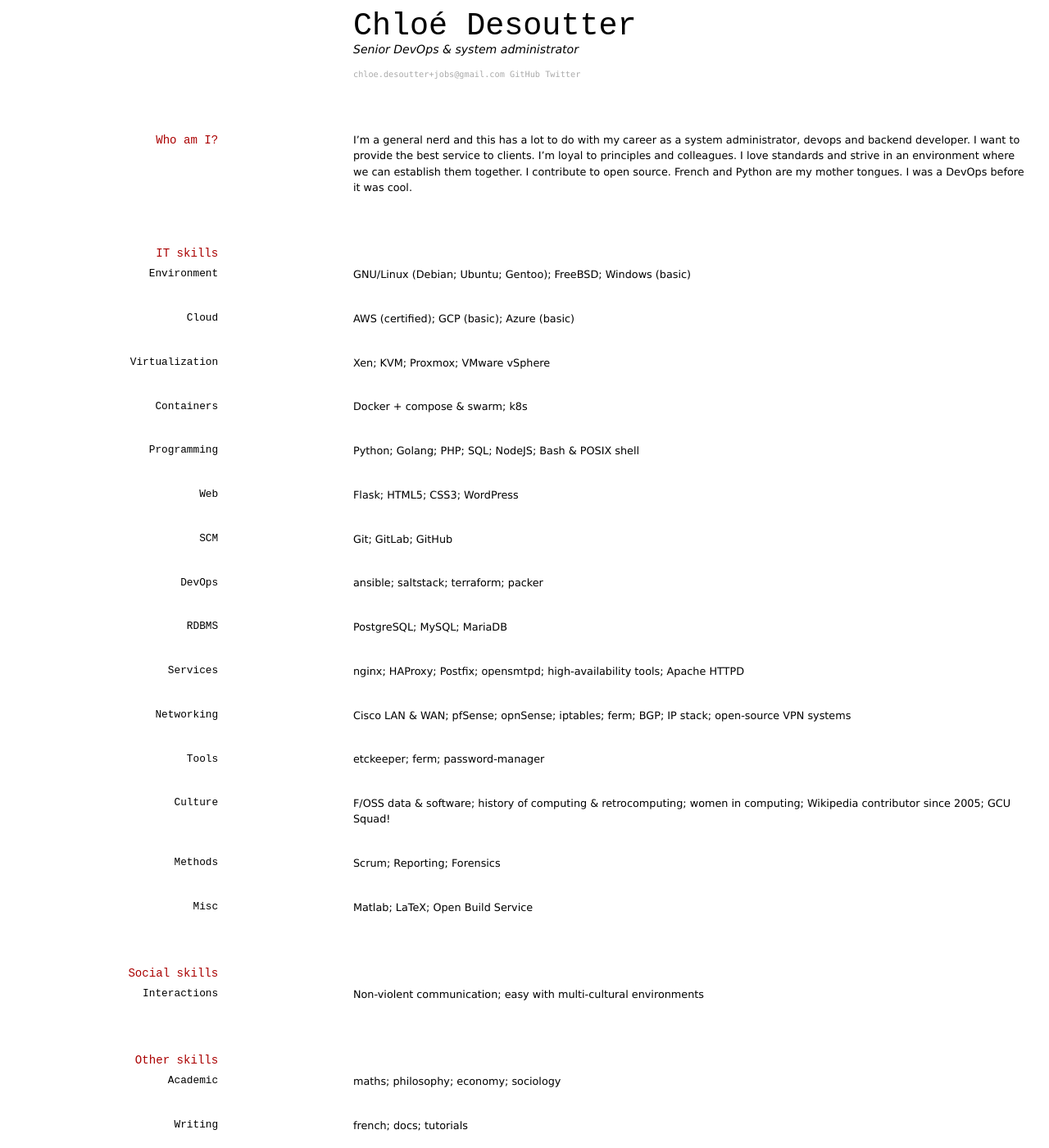
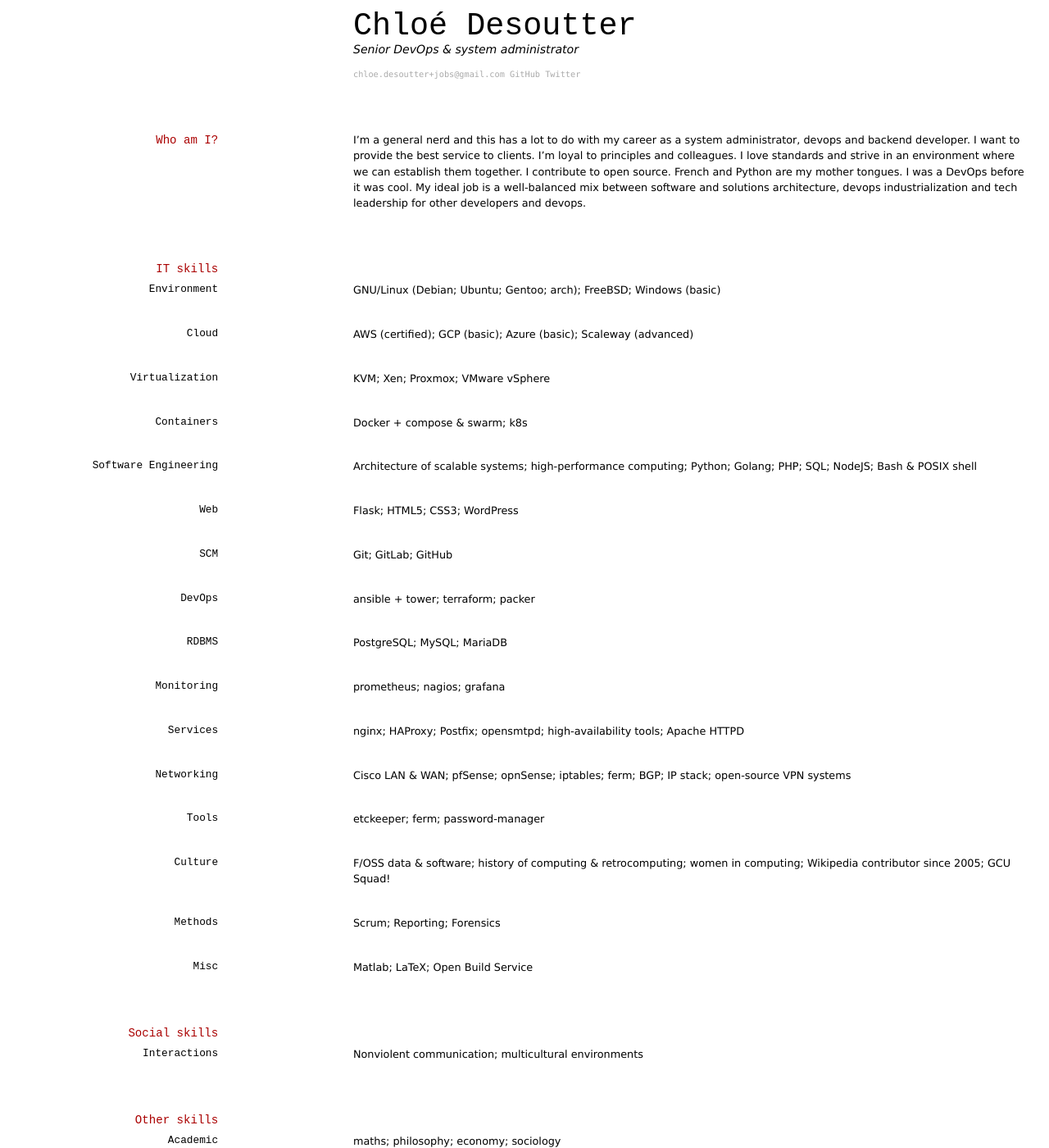
Before and after one commit to ChloeTigre/matcha-cv.github.io, a Jekyll site: the page built from public/index.md, in a window 1280 px wide and 1400 px high. Shown: the whole window at 82% size. Built offline with Jekyll 4.4.1, drawn with Linux system fonts in a browser that asks for light colours; some of the changed text lies outside the part shown.

Commit message:
publishing pages

```diff
--- a/public/index.md
+++ b/public/index.md
@@ -15,7 +15,7 @@ Senior DevOps & system administrator
 
 ## Who am I?
 
-I'm a general nerd and this has a lot to do with my career as a system administrator, devops and backend developer. I want to provide the best service to clients. I'm loyal to principles and colleagues. I love standards and strive in an environment where we can establish them together. I contribute to open source. French and Python are my mother tongues. I was a DevOps before it was cool.
+I'm a general nerd and this has a lot to do with my career as a system administrator, devops and backend developer. I want to provide the best service to clients. I'm loyal to principles and colleagues. I love standards and strive in an environment where we can establish them together. I contribute to open source. French and Python are my mother tongues. I was a DevOps before it was cool. My ideal job is a well-balanced mix between software and solutions architecture, devops industrialization and tech leadership for other developers and devops.
 
 
 
@@ -23,19 +23,19 @@ I'm a general nerd and this has a lot to do with my career as a system administr
 ## IT skills
 
 ### Environment
-GNU/Linux (Debian; Ubuntu; Gentoo); FreeBSD; Windows (basic)
+GNU/Linux (Debian; Ubuntu; Gentoo; arch); FreeBSD; Windows (basic)
 
 ### Cloud
-AWS (certified); GCP (basic); Azure (basic)
+AWS (certified); GCP (basic); Azure (basic); Scaleway (advanced)
 
 ### Virtualization
-Xen; KVM; Proxmox; VMware vSphere
+KVM; Xen; Proxmox; VMware vSphere
 
 ### Containers
 Docker + compose & swarm; k8s
 
-### Programming
-Python; Golang; PHP; SQL; NodeJS; Bash & POSIX shell
+### Software Engineering
+Architecture of scalable systems; high-performance computing; Python; Golang; PHP; SQL; NodeJS; Bash & POSIX shell
 
 ### Web
 Flask; HTML5; CSS3; WordPress
@@ -44,10 +44,13 @@ Flask; HTML5; CSS3; WordPress
 Git; GitLab; GitHub
 
 ### DevOps
-ansible; saltstack; terraform; packer
+ansible + tower; terraform; packer
 
 ### RDBMS
 PostgreSQL; MySQL; MariaDB
+
+### Monitoring
+prometheus; nagios; grafana
 
 ### Services
 nginx; HAProxy; Postfix; opensmtpd; high-availability tools; Apache HTTPD
@@ -70,7 +73,7 @@ Matlab; LaTeX; Open Build Service
 ## Social skills
 
 ### Interactions
-Non-violent communication; easy with multi-cultural environments
+Nonviolent communication; multicultural environments
 
 ## Other skills
 
@@ -112,8 +115,8 @@ Baccalauréat Scientifique [Majors: maths, physics, mechanics, electronics. Mino
 
 `2019-2020`
 __Bluenove, Paris__
-As the DevOps in a product development team, I am in charge of managing the packaging and deployment process of the app, building tools to go towards infrastructure as code, analyze issues and provide system and stack insight to solve them.
-devops; system administration; network administration; relational databases; development; security; containers
+DevOps-wise, I build the tools that deploy stacks of open source collective intelligence solutions and as co-Tech Lead I help developers study technical problems and produce elegant and efficient algorithmic and architectural solutions to these.
+devops; architecture; technical leadership; system administration; network administration; relational databases; development; security; containers
 
 `2017-2019`
 __Believe Digital, Paris__
```
Also changed, not shown: other parts of public/index.md (+1 -1 lines).
